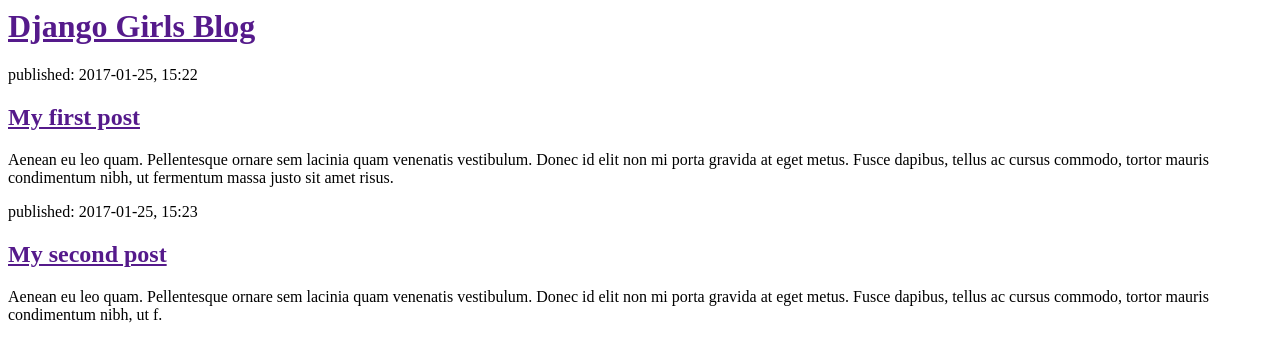
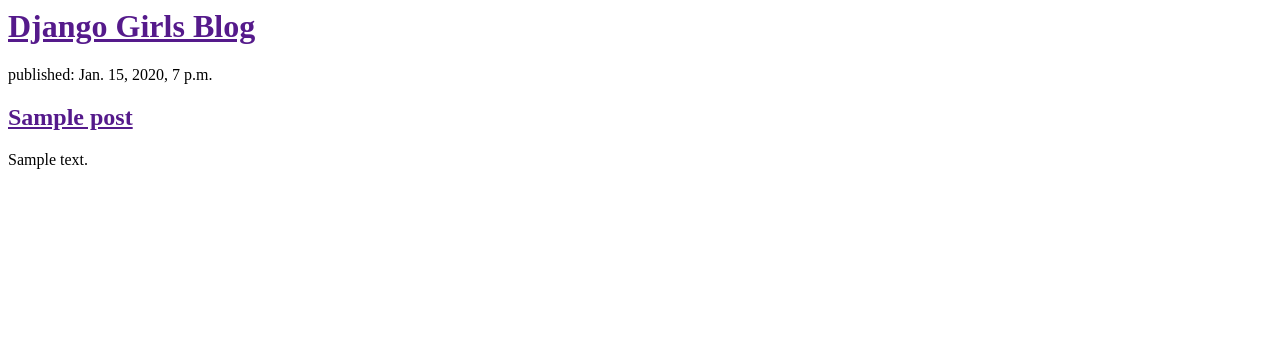
Before and after one commit to bkong88/my-first-blog, a Django app: template blog/templates/blog/post_list.html in a window 1280 px wide. Shown: the top 362 px of the page. Run offline with Django 3.2, Linux system fonts and the light colour scheme; the template is opened without the code that fills it: values that come from a table or form of the project are taken from there, others are empty; tables that the repository leaves empty hold one stand-in row (values such as "Sample post").

Commit message:
Modified templates to display posts from database.

```diff
--- a/blog/templates/blog/post_list.html
+++ b/blog/templates/blog/post_list.html
@@ -6,17 +6,12 @@
         <div>
             <h1><a href="">Django Girls Blog</a></h1>
         </div>
-
-        <div>
-            <p>published: 2017-01-25, 15:22</p>
-            <h2><a href="">My first post</a></h2>
-            <p>Aenean eu leo quam. Pellentesque ornare sem lacinia quam venenatis vestibulum. Donec id elit non mi porta gravida at eget metus. Fusce dapibus, tellus ac cursus commodo, tortor mauris condimentum nibh, ut fermentum massa justo sit amet risus.</p>
-        </div>
-
-        <div>
-            <p>published: 2017-01-25, 15:23</p>
-            <h2><a href="">My second post</a></h2>
-            <p>Aenean eu leo quam. Pellentesque ornare sem lacinia quam venenatis vestibulum. Donec id elit non mi porta gravida at eget metus. Fusce dapibus, tellus ac cursus commodo, tortor mauris condimentum nibh, ut f.</p>
-        </div>
+        {% for post in posts %}
+            <div>
+                <p>published: {{ post.published_date }}</p>
+                <h2><a href="">{{ post.title }}</a></h2>
+                <p>{{ post.text|linebreaksbr }}</p>
+            </div>
+        {% endfor %}
     </body>
 </html>
--- a/blog/views.py
+++ b/blog/views.py
@@ -1,4 +1,7 @@
 from django.shortcuts import render
+from django.utils import timezone
+from .models import Post
 
 def post_list(request):
-    return render(request, "blog/post_list.html", {})
+    posts = Post.objects.filter(published_date__lte=timezone.now()).order_by("published_date")
+    return render(request, "blog/post_list.html", {"posts": posts})
```
